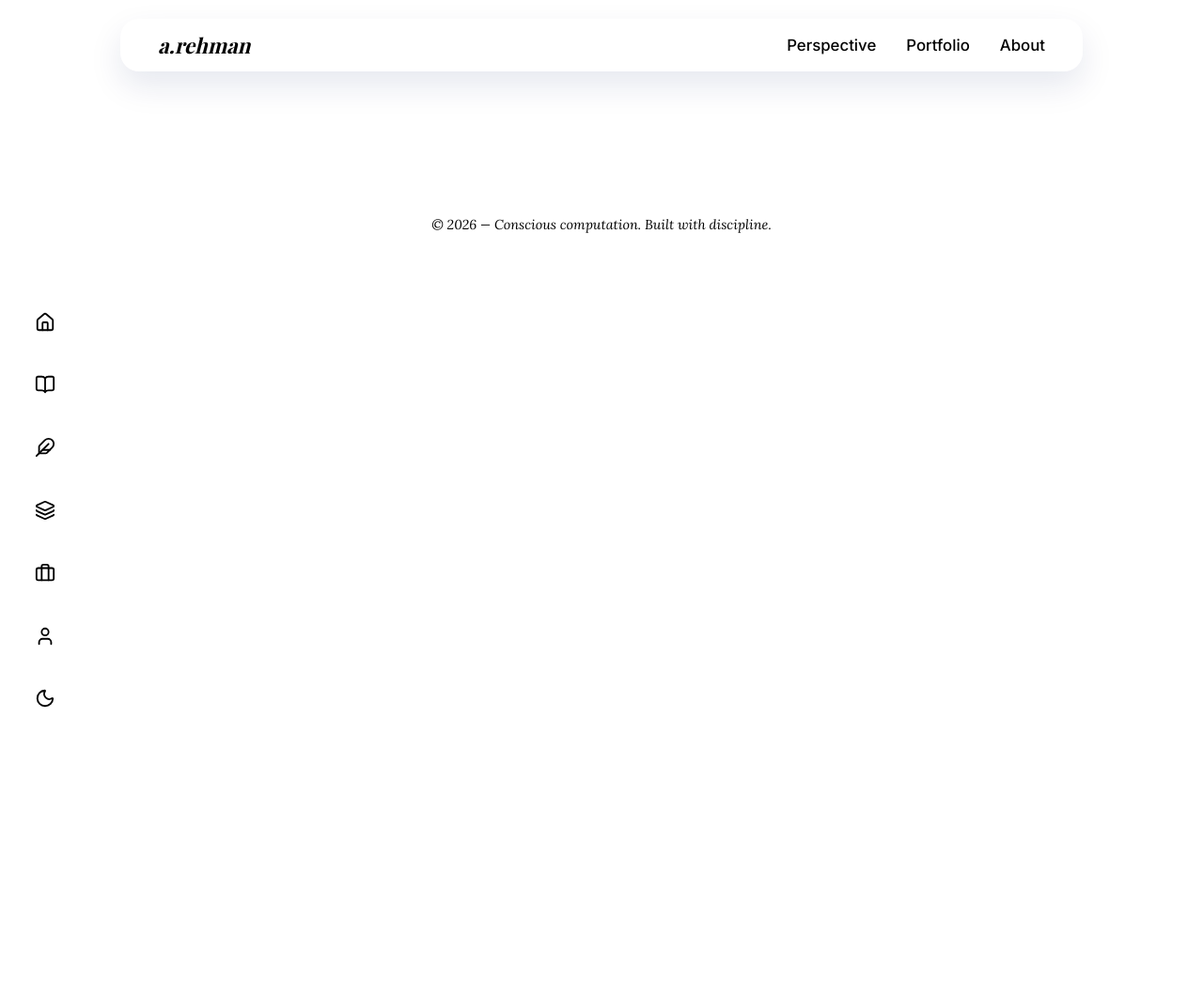
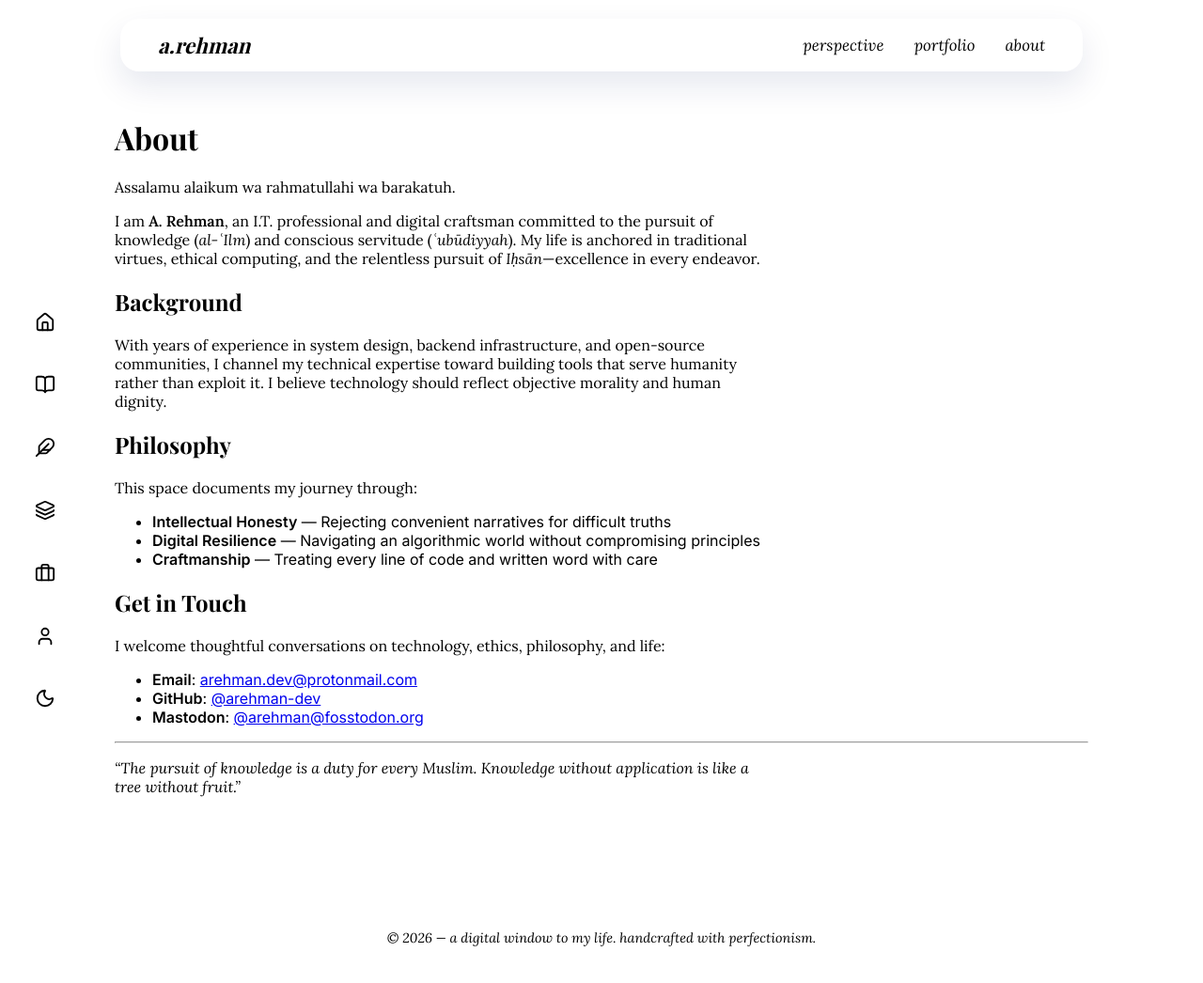
Before and after one commit to arehman-dev/arehman-dev.github.io, a Jekyll site: the page built from about.md, in a window 1280 px wide and 1086 px high. Shown: the top 1046 px of the window at 94% size. Built offline with Jekyll 4.4.1, drawn with Linux system fonts in a browser that asks for light colours; some web fonts are replaced; our own code applies the rules of GitHub Pages for plain Markdown files.

Commit message:
Content: Add about page, perspective/poetry/collections index pages, update footer, and top bar link styling

```diff
--- a/_layouts/default.html
+++ b/_layouts/default.html
@@ -45,9 +45,9 @@
             <!-- <a href="{{ '/' | relative_url }}" class="brand-logo">a.rehman</a>
             <a href="{{ '/collections/' | relative_url }}">Collections</a> -->
 
-            <a href="{{ '/perspective/' | relative_url }}" class="top-link">Perspective</a>
-            <a href="{{ '/portfolio/' | relative_url }}" class="top-link">Portfolio</a>
-            <a href="{{ '/about/' | relative_url }}" class="top-link">About</a>
+            <a href="{{ '/perspective/' | relative_url }}" class="top-link">perspective</a>
+            <a href="{{ '/portfolio/' | relative_url }}" class="top-link">portfolio</a>
+            <a href="{{ '/about/' | relative_url }}" class="top-link">about</a>
         </div>
       </nav>
     </header>
@@ -57,7 +57,8 @@
     </main>
 
     <footer class="site-footer">
-      <p>&copy; {{ site.time | date: '%Y' }} — Conscious computation. Built with discipline.</p>
+      <p>&copy; 2026 — a digital window to my life. handcrafted with perfectionism.</p>
+    </footer>
     </footer>
   </div>
 
--- a/about.md
+++ b/about.md
@@ -0,0 +1,33 @@
+---
+layout: default
+title: About
+---
+
+# About
+
+Assalamu alaikum wa rahmatullahi wa barakatuh.
+
+I am **A. Rehman**, an I.T. professional and digital craftsman committed to the pursuit of knowledge (*al-ʿIlm*) and conscious servitude (*ʿubūdiyyah*). My life is anchored in traditional virtues, ethical computing, and the relentless pursuit of *Iḥsān*—excellence in every endeavor.
+
+## Background
+
+With years of experience in system design, backend infrastructure, and open-source communities, I channel my technical expertise toward building tools that serve humanity rather than exploit it. I believe technology should reflect objective morality and human dignity.
+
+## Philosophy
+
+This space documents my journey through:
+- **Intellectual Honesty** — Rejecting convenient narratives for difficult truths
+- **Digital Resilience** — Navigating an algorithmic world without compromising principles
+- **Craftmanship** — Treating every line of code and written word with care
+
+## Get in Touch
+
+I welcome thoughtful conversations on technology, ethics, philosophy, and life:
+
+- **Email**: [arehman.dev@protonmail.com](mailto:arehman.dev@protonmail.com)
+- **GitHub**: [@arehman-dev](https://github.com/arehman-dev)
+- **Mastodon**: [@arehman@fosstodon.org](https://fosstodon.org/@arehman)
+
+---
+
+*"The pursuit of knowledge is a duty for every Muslim. Knowledge without application is like a tree without fruit."*
--- a/assets/css/style.css
+++ b/assets/css/style.css
@@ -140,8 +140,9 @@ html.dark body {
 
 .top-links a {
     text-decoration: none;
-    font-family: 'Inter', sans-serif;
-    font-weight: 500;
+    font-family: 'Lora', serif;
+    font-weight: 400;
+    font-style: italic;
     font-size: 1.05rem;
     transition: all 0.2s ease;
 }
```
Also changed, not shown: collections/index.md (added, +22 -0 lines), perspective/index.md (added, +28 -0 lines), poetry/index.md (added, +22 -0 lines).
